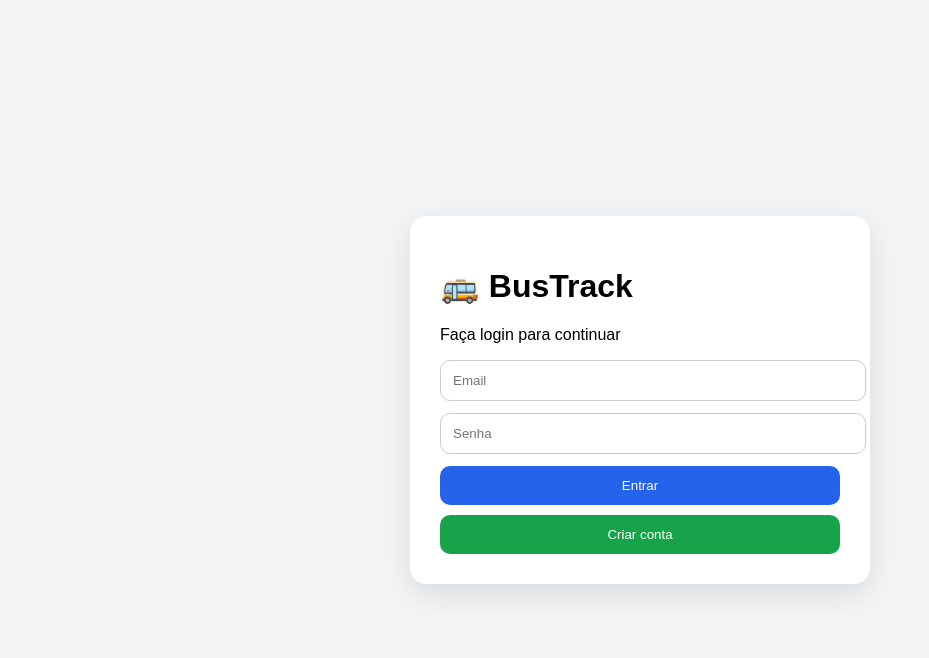
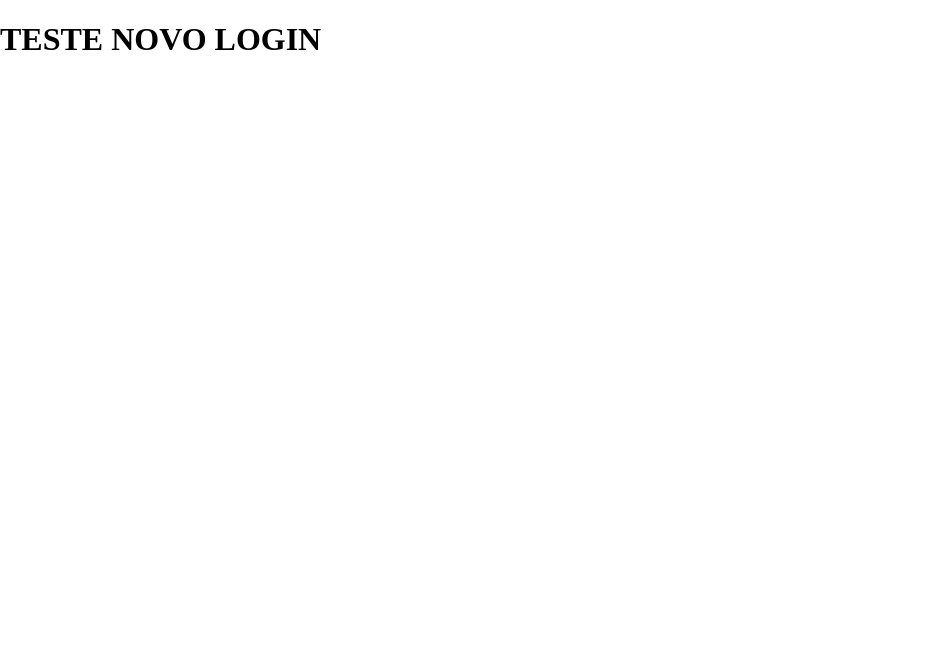
Before and after one commit to alvaro-73/onibus-startup, a Next.js app in the folder frontend/: page / in a window 1280 px wide. Shown: the top 658 px of the page, without its empty margins (0-929 px from the left). Built offline with nearby package versions, Linux system fonts and the light colour scheme.

Commit message:
teste login

```diff
--- a/frontend/app/page.tsx
+++ b/frontend/app/page.tsx
@@ -1,198 +1,5 @@
-"use client";
-
-import { useState } from "react";
-import { useRouter } from "next/navigation";
-
-import {
-  signInWithEmailAndPassword,
-} from "firebase/auth";
-
-import {
-  ref,
-  get,
-} from "firebase/database";
-
-import {
-  auth,
-  db,
-} from "./firebase";
-
-import Link from "next/link";
-
-export default function Login() {
-  const router = useRouter();
-
-  const [email, setEmail] =
-    useState("");
-
-  const [senha, setSenha] =
-    useState("");
-
-  const [erro, setErro] =
-    useState("");
-
-  async function entrar() {
-    try {
-      setErro("");
-
-      const credencial =
-        await signInWithEmailAndPassword(
-          auth,
-          email,
-          senha
-        );
-
-      const uid =
-        credencial.user.uid;
-
-      const snapshot =
-        await get(
-          ref(
-            db,
-            `usuarios/${uid}`
-          )
-        );
-
-      const dados =
-        snapshot.val();
-
-      if (
-        dados?.tipo ===
-        "motorista"
-      ) {
-        router.push(
-          "/motorista"
-        );
-      } else {
-        router.push(
-          "/aluno"
-        );
-      }
-    } catch (error) {
-      setErro(
-        "Email ou senha inválidos"
-      );
-    }
-  }
-
+export default function Home() {
   return (
-    <div
-      style={{
-        fontFamily: "Arial",
-        minHeight: "100vh",
-        display: "flex",
-        justifyContent:
-          "center",
-        alignItems: "center",
-        background:
-          "#f3f4f6",
-      }}
-    >
-      <div
-        style={{
-          background:
-            "white",
-          padding: 30,
-          borderRadius: 16,
-          width: 400,
-          boxShadow:
-            "0 10px 30px rgba(0,0,0,0.1)",
-        }}
-      >
-        <h1>
-          🚌 BusTrack
-        </h1>
-
-        <p>
-          Faça login para
-          continuar
-        </p>
-
-        <input
-          type="email"
-          placeholder="Email"
-          value={email}
-          onChange={(e) =>
-            setEmail(
-              e.target.value
-            )
-          }
-          style={inputStyle}
-        />
-
-        <input
-          type="password"
-          placeholder="Senha"
-          value={senha}
-          onChange={(e) =>
-            setSenha(
-              e.target.value
-            )
-          }
-          style={inputStyle}
-        />
-
-        {erro && (
-          <p
-            style={{
-              color: "red",
-            }}
-          >
-            {erro}
-          </p>
-        )}
-
-        <button
-          onClick={entrar}
-          style={botaoAzul}
-        >
-          Entrar
-        </button>
-
-        <Link
-          href="/cadastro"
-        >
-          <button
-            style={
-              botaoVerde
-            }
-          >
-            Criar conta
-          </button>
-        </Link>
-      </div>
-    </div>
+    <h1>TESTE NOVO LOGIN</h1>
   );
 }
-
-const inputStyle = {
-  width: "100%",
-  padding: 12,
-  marginBottom: 12,
-  borderRadius: 10,
-  border:
-    "1px solid #ccc",
-};
-
-const botaoAzul = {
-  width: "100%",
-  padding: 12,
-  background:
-    "#2563eb",
-  color: "white",
-  border: "none",
-  borderRadius: 10,
-  cursor: "pointer",
-};
-
-const botaoVerde = {
-  width: "100%",
-  padding: 12,
-  marginTop: 10,
-  background:
-    "#16a34a",
-  color: "white",
-  border: "none",
-  borderRadius: 10,
-  cursor: "pointer",
-};
```
